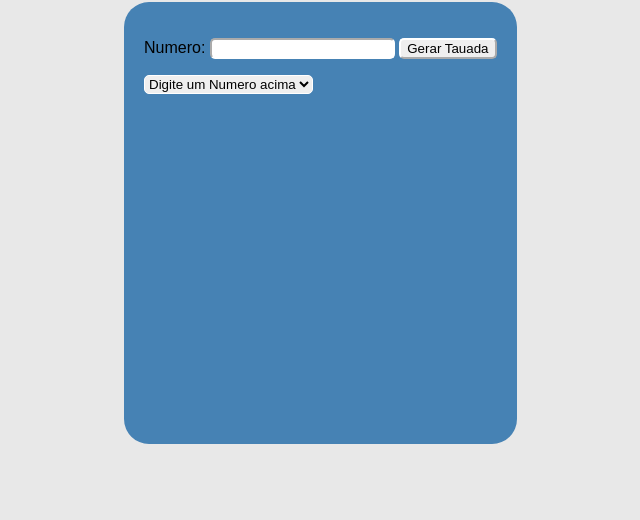
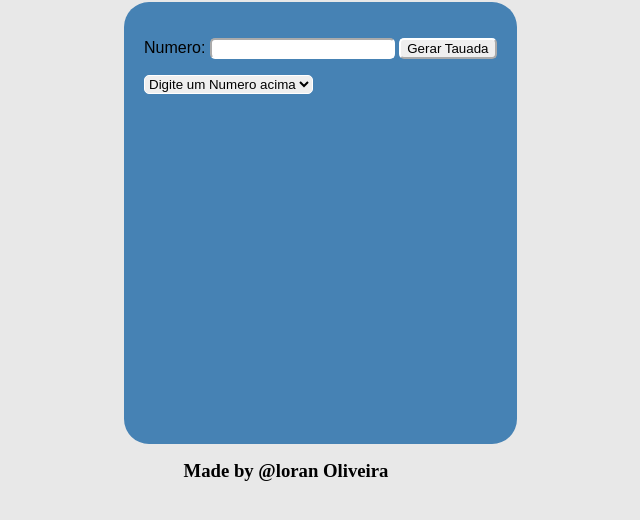
Before and after one commit to lorran10/Calculadora, a plain HTML site: page index.html in a window 1280 px wide. Shown: the part 78-598 px from the top of the page, without its empty margins (354-994 px from the left). Drawn offline with Linux system fonts and the light colour scheme.

Commit message:
adicionando meu nome!

```diff
--- a/index.html
+++ b/index.html
@@ -28,6 +28,7 @@
       </div>
 
     </section>
+<h3> Made by @loran Oliveira</h3>
 
     <script src="script.js"></script>
   </body>
--- a/style.css
+++ b/style.css
@@ -25,3 +25,9 @@ border-radius:5px;
 
 
 }
+
+h3{
+margin-top: 30rem;
+text-align: center;
+
+}
```
Also changed, not shown: 1 other file.
